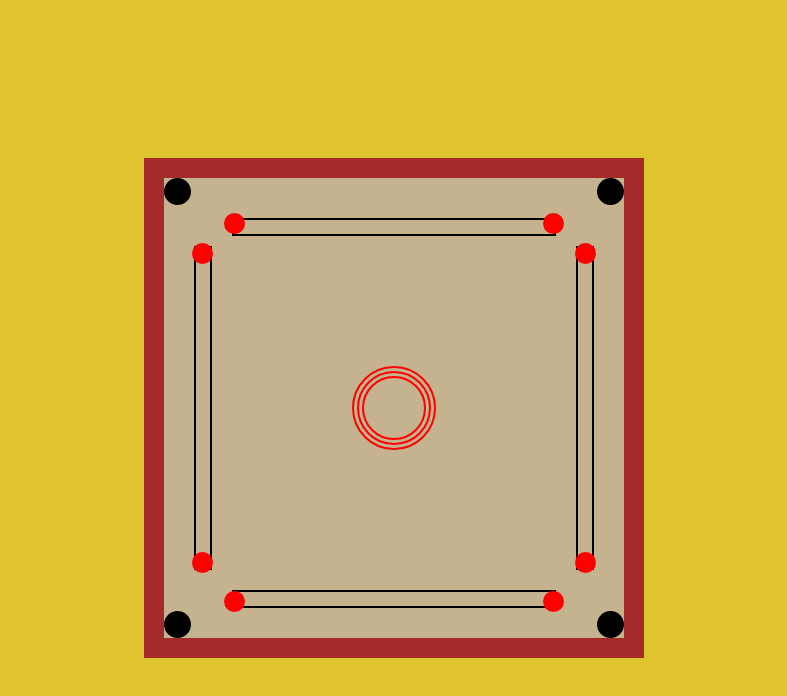
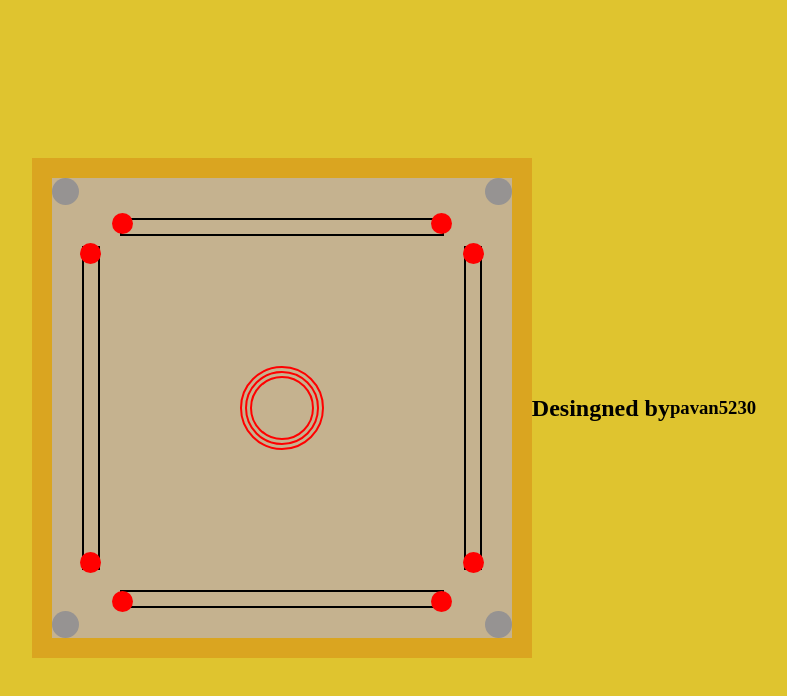
Before and after one commit to Pavan5230/carromboard, a plain HTML site: page index.html in a window 1280 px wide. Shown: the whole page, without its empty margins (246-1033 px from the left). Drawn offline with Linux system fonts and the light colour scheme.

Commit message:
Update index.html

```diff
--- a/index.html
+++ b/index.html
@@ -3,7 +3,7 @@
 <head>
     <meta charset="UTF-8">
     <meta name="viewport" content="width=device-width, initial-scale=1.0">
-    <title>charmboard</title>
+    <title>CARROMboard</title>
     <style>
 
 body {
@@ -18,7 +18,7 @@ body {
 .square {
     background-color: #c5b28f;
     position: relative;
-    border: 20px solid #A52A2A;
+    border: 20px solid #DAA520;
     padding: 30px;
     width: 50vh;
     height: 50vh;
@@ -81,7 +81,7 @@ body {
 .circle {
     width: 27px;
     height: 27px;
-    background-color: #000000;
+    background-color: #969392;
     border-radius: 50%;
     position: absolute;
 }
@@ -270,5 +270,7 @@ body {
         <div class="medium-circle3"></div>
 
     </div>
+    <h2>Desingned by</h2>
+    <h3>pavan5230</h3>
 </body>
 </html>
```
